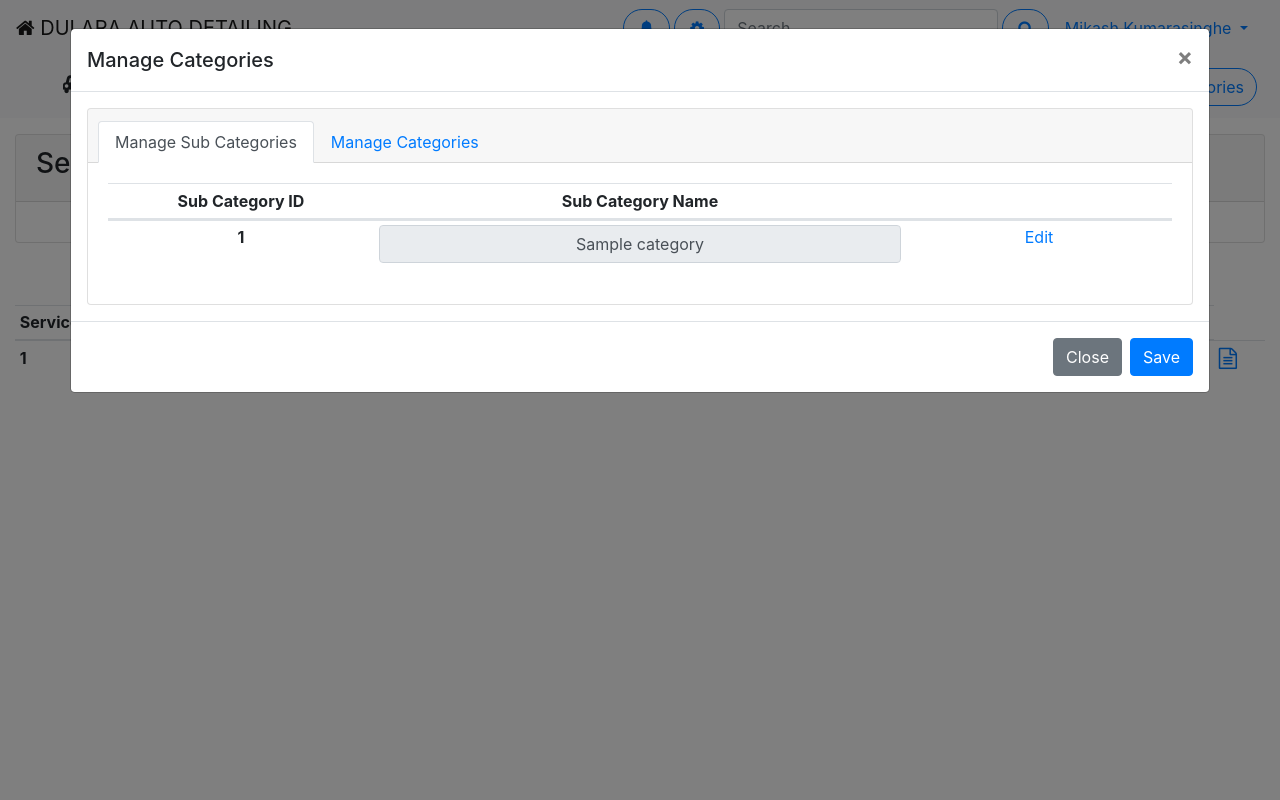
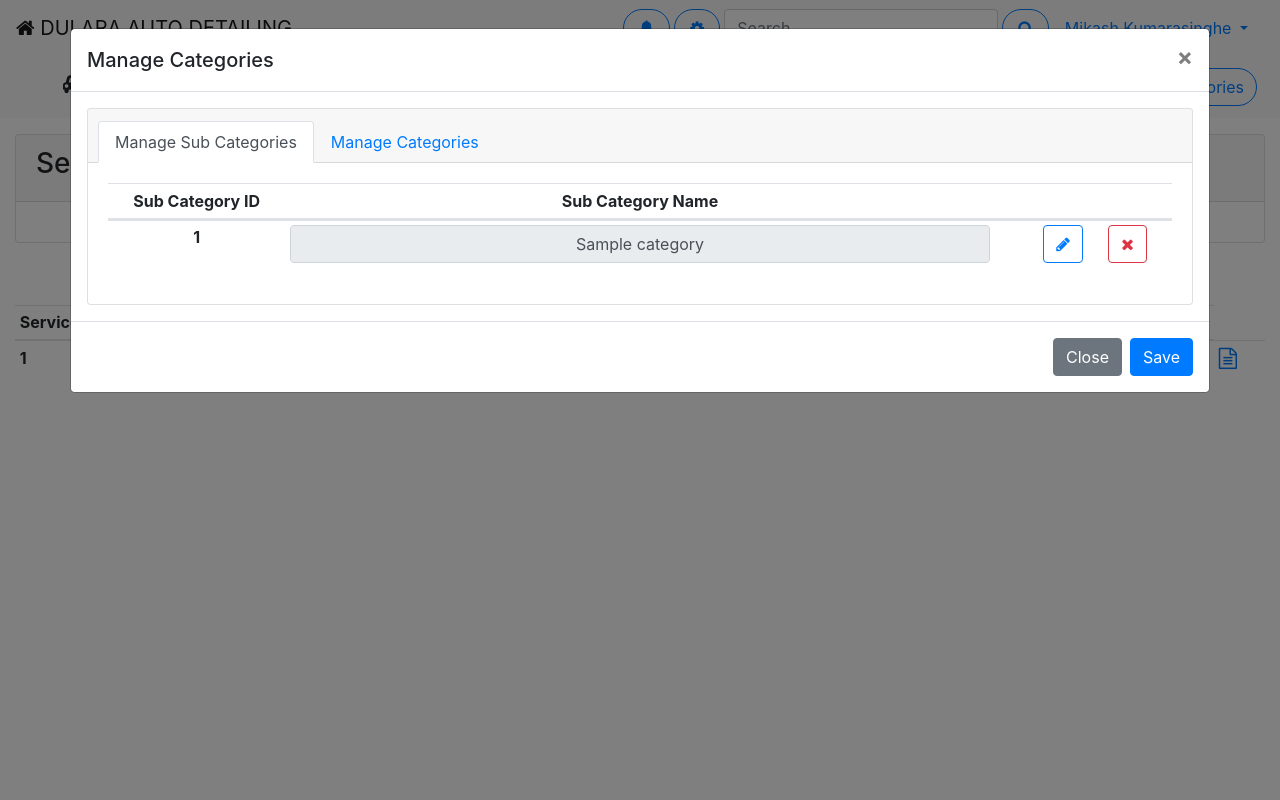
Before and after one commit to Ishara997567/dulara_auto_detailing, a PHP site: page /view/service-management.php in a window 1280 px wide, after a click on "Manage Categories". Run offline with PHP 8.4, Linux system fonts and the light colour scheme; tables that the repository leaves empty or names only in its code hold one stand-in row (values such as "Sample post"); some libraries are stand-ins or nearby versions.

Commit message:
Commit II - Change Categories and SUb Categories

```diff
--- a/model/service_model.php
+++ b/model/service_model.php
@@ -1,4 +1,5 @@
 <?php include_once '../commons/DbConnection.php';
+
 
     $dbConnection = new DbConnection();
 
@@ -69,8 +70,23 @@ class Service{
 
     public function changeSubCategory($sub_cat_id, $sub_cat_name)
     {
+
+        $now = new DateTime(null, new DateTimeZone('Asia/Colombo'));
+        $mysql_timestamp = $now->format('Y-m-d H:i:s');
+
         $con = $GLOBALS["conn"];
-        $sql = "UPDATE service_sub_category SET service_sub_cat_name = '$sub_cat_name' WHERE service_sub_cat_id = '$sub_cat_id'; ";
+        $sql = "UPDATE service_sub_category SET service_sub_cat_name = '$sub_cat_name', service_sub_cat_created_at = '$mysql_timestamp' WHERE service_sub_cat_id = '$sub_cat_id'; ";
+        $con->query($sql);
+        return $con->affected_rows;
+    }
+
+    public function changeCategory($cat_id, $cat_name)
+    {
+        $now = new DateTime(null, new DateTimeZone('Asia/Colombo'));
+        $mysql_timestamp = $now->format('Y-m-d H:i:s');
+
+        $con = $GLOBALS["conn"];
+        $sql = "UPDATE service_category SET service_cat_name = '$cat_name', service_cat_created_at = '$mysql_timestamp' WHERE service_cat_id = '$cat_id'; ";
         $con->query($sql);
         return $con->affected_rows;
     }
--- a/view/service-management.php
+++ b/view/service-management.php
@@ -121,6 +121,12 @@ $all_cat_results_results = $serviceObj->selectCategories();
                 <div class="modal-body">
 
                     <div class="row padding d-flex justify-content-center">
+                        <div class="col-8 text-center" id="msg_sub_category_update">
+
+                        </div>
+                    </div>
+
+                    <div class="row padding d-flex justify-content-center">
                         <div class="col-8 text-center" id="msg_category_update">
 
                         </div>
@@ -152,12 +158,13 @@ $all_cat_results_results = $serviceObj->selectCategories();
 
                                     <!-- Manage Sub Category Table  -->
                                     <div class="table-responsive">
-                                        <table class="table table-sm">
+                                        <table class="table table-sm" id="table_sub_cat_manage">
                                             <thead>
                                             <tr class="d-flex">
-                                                <th scope="col" class="col-3 text-center">Sub Category ID</th>
-                                                <th scope="col" class="col-6 text-center">Sub Category Name</th>
-                                                <th scope="col" class="col-3 text-center">&nbsp;</th>
+                                                <th scope="col" class="col-2 text-center">Sub Category ID</th>
+                                                <th scope="col" class="col-8 text-center">Sub Category Name</th>
+                                                <th scope="col" class="col-1 text-center">&nbsp;</th>
+                                                <th scope="col" class="col-1 text-center">&nbsp;</th>
                                             </tr>
                                             </thead>
 
@@ -168,9 +175,10 @@ $all_cat_results_results = $serviceObj->selectCategories();
                                             ?>
 
                                                 <tr class="d-flex">
-                                                    <th scope="row" class="col-3 text-center"><?php echo $row_sub_categories["service_sub_cat_id"]; ?></th>
-                                                    <td id="td_service_name" class="col-6"><input type="text" id="txt_change_sub_cat_name" class="form-control text-center" value="<?php echo $row_sub_categories["service_sub_cat_name"]; ?>" readonly/></td>
-                                                    <td id="table_manage_categories" class="col-3 text-center"><a href="#" data-id="<?php echo $row_sub_categories["service_sub_cat_id"]; ?>">Edit</a></td>
+                                                    <th scope="row" class="col-2 text-center"><?php echo $row_sub_categories["service_sub_cat_id"]; ?></th>
+                                                    <td id="td_service_name" class="col-8"><input type="text" id="txt_change_sub_cat_name<?php echo $row_sub_categories["service_sub_cat_id"]; ?>" class="form-control text-center" value="<?php echo $row_sub_categories["service_sub_cat_name"]; ?>" readonly/></td>
+                                                    <td id="table_manage_categories" class="col-1 text-center"><a href="#" data-id="<?php echo $row_sub_categories["service_sub_cat_id"]; ?>" class="btn btn-outline-primary mr-n5"><i class="fa fa-pencil"></i></a></td>
+                                                    <td id="table_manage_categories_del" class="col-1 text-center"><a href="#" data-id="<?php echo $row_sub_categories["service_sub_cat_id"]; ?>" class="btn btn-outline-danger"><i class="fa fa-times"></i></a></td>
                                                 </tr>
                                             <?php } ?>
                                             </tbody>
@@ -195,12 +203,13 @@ $all_cat_results_results = $serviceObj->selectCategories();
 
 
                                     <div class="table-responsive">
-                                        <table class="table table-sm">
+                                        <table class="table table-sm" id="table_cat_manage">
                                             <thead>
                                             <tr class="d-flex">
-                                                <th scope="col" class="col-3 text-center">Category ID</th>
-                                                <th scope="col" class="col-6 text-center">Category Name</th>
-                                                <th scope="col" class="col-3 text-center">&nbsp;</th>
+                                                <th scope="col" class="col-2 text-center">Category ID</th>
+                                                <th scope="col" class="col-8 text-center">Category Name</th>
+                                                <th scope="col" class="col-1 text-center">&nbsp;</th>
+                                                <th scope="col" class="col-1 text-center">&nbsp;</th>
                                             </tr>
                                             </thead>
 
@@ -211,9 +220,10 @@ $all_cat_results_results = $serviceObj->selectCategories();
                                                 ?>
 
                                                 <tr class="d-flex">
-                                                    <th scope="row" class="col-3 text-center"><?php echo $row__categories["service_cat_id"]; ?></th>
-                                                    <td id="td_category_name" class="col-6"><input type="text" id="txt_change_cat_name" class="form-control text-center" value="<?php echo $row__categories["service_cat_name"]; ?>" readonly/></td>
-                                                    <td id="table_manage_category" class="col-3 text-center"><a href="#" data-id="<?php echo $row__categories["service_cat_id"]; ?>">Edit</a></td>
+                                                    <th scope="row" class="col-2 text-center"><?php echo $row__categories["service_cat_id"]; ?></th>
+                                                    <td id="td_category_name" class="col-8"><input type="text" id="txt_change_cat_name<?php echo $row__categories["service_cat_id"]; ?>" class="form-control text-center" value="<?php echo $row__categories["service_cat_name"]; ?>" readonly/></td>
+                                                    <td id="table_manage_category" class="col-1 text-center"><a href="#" data-id="<?php echo $row__categories["service_cat_id"]; ?>" class="btn btn-outline-primary mr-n5"><i class="fa fa-pencil"></i></a></td>
+                                                    <td id="table_manage_category_del" class="col-1 text-center"><a href="#" data-id="<?php echo $row__categories["service_cat_id"]; ?>" class="btn btn-outline-danger"><i class="fa fa-times"></i></a></td>
                                                 </tr>
                                             <?php } ?>
                                             </tbody>
@@ -426,7 +436,7 @@ $all_cat_results_results = $serviceObj->selectCategories();
                                                     <option value="choose" selected>Choose...</option>
 
                                                     <?php
-
+                                                    $all_cat_results_results = $serviceObj->selectCategories();
                                                     while($row_result = $all_cat_results_results->fetch_assoc()){
                                                         ?>
 
```
Also changed, not shown: assets/js/services_manage.js (+62 -8 lines), controller/servicecontroller.php (+20 -0 lines).
